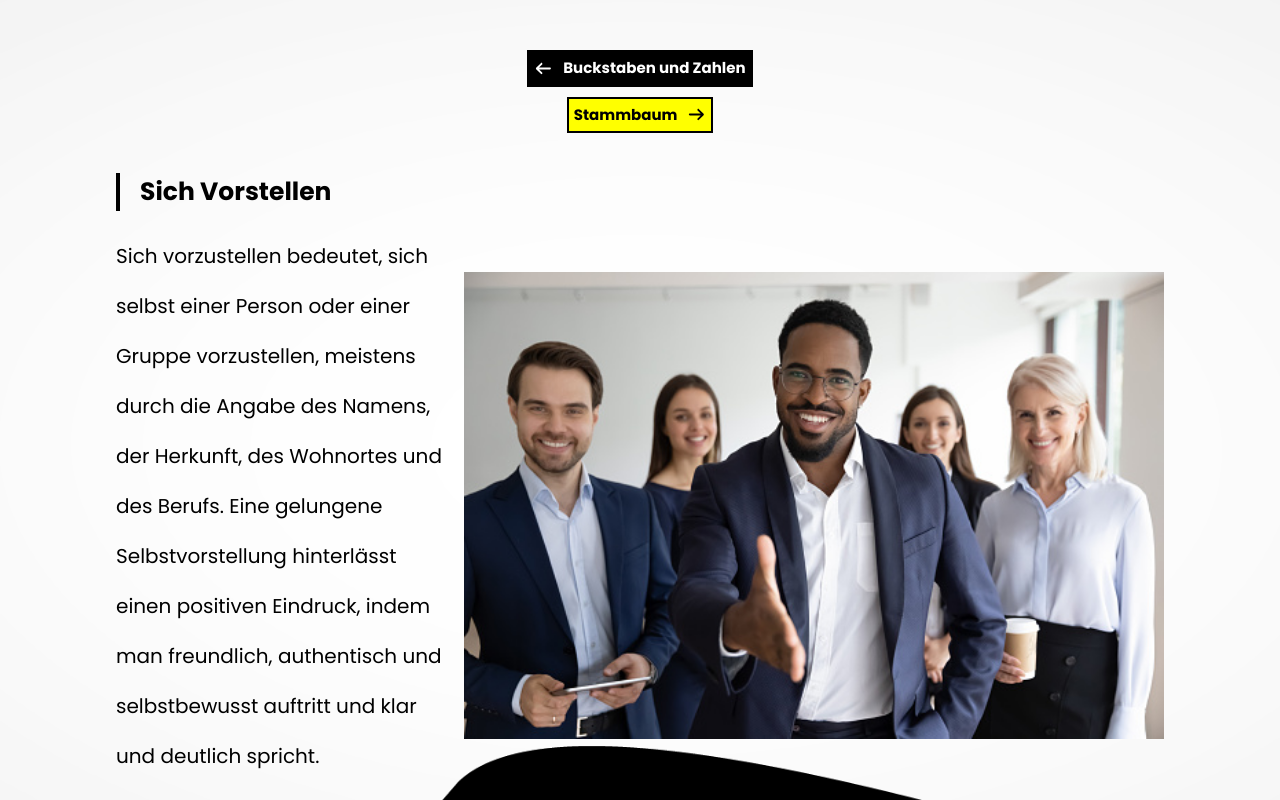
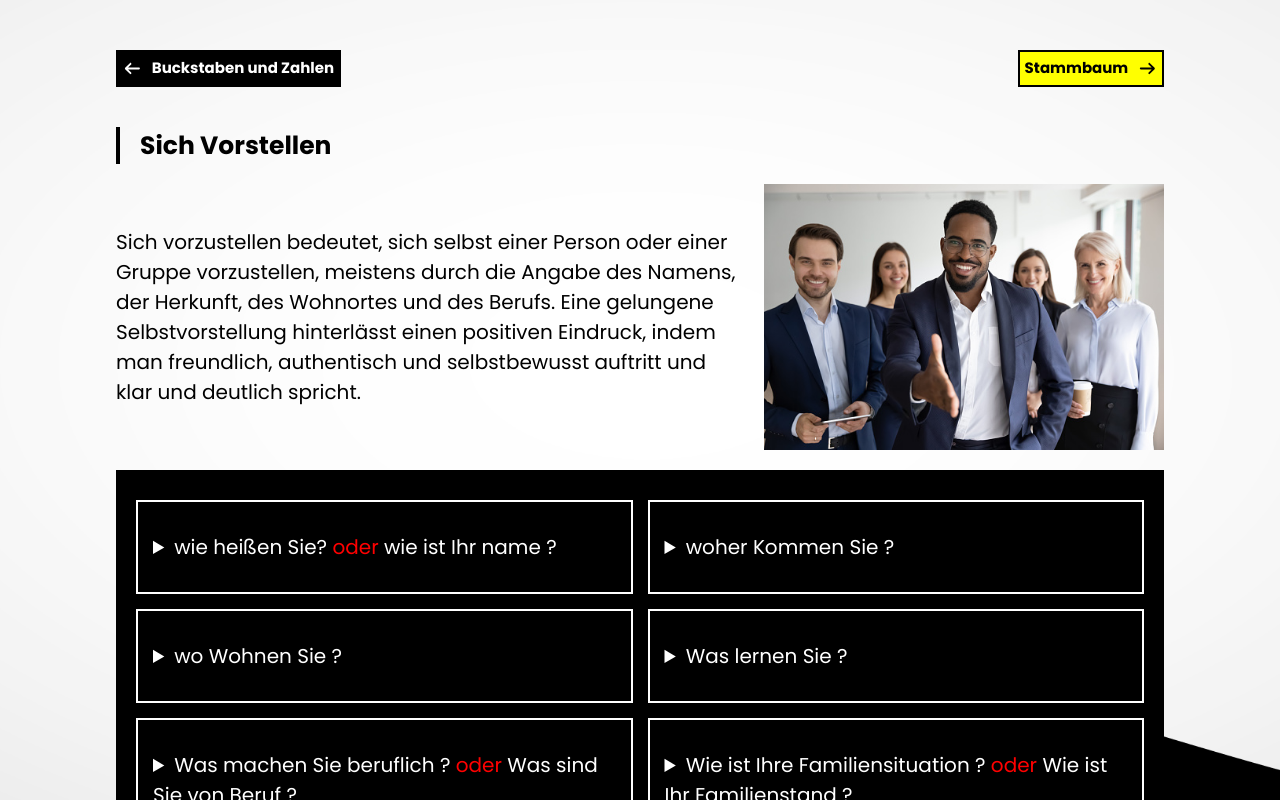
Before and after one commit to ELMHARMACHENASSIM/DeutschLerne, a React (Vite) app: page /page2 in a window 1280 px wide. Shown: the top 800 px of the page. Built offline with nearby package versions, Linux system fonts and the light colour scheme.

Commit message:
add bla bla

```diff
--- a/src/index.css
+++ b/src/index.css
@@ -1,16 +1,6 @@
 @import "tailwindcss";
+/* نربط المتغيّرات ديال @theme مع custom media */
 
-@layer components {
-  /* frontend */
-  .Mycontainer {
-    @apply w-[85%] ps-[20px] pe-[20px] ms-[auto] me-[auto];
-    @apply xs:w-[95%] xs:ps-[10px] xs:pe-[10px]; /* small screens */
-    @apply sm:w-[95%] sm:ps-[20px] sm:pe-[20px]; /* small screens */
-    @apply md:w-[90%] md:ps-[20px] md:pe-[20px]; /* medium screens */
-    @apply lg:w-[90%] lg:ps-[20px] lg:pe-[20px]; /* large screens */
-    @apply xl:w-[85%] xl:ps-[20px] xl:pe-[20px]; /* extra large screens */
-  }
-}
 @theme {
   --color-dark: #000;
   --color-white: #fff;
@@ -20,13 +10,23 @@
   --font-pB: "pB";
   --font-pR: "pR";
   --font-pL: "pL";
-  --breakpoint*: initial;
   --breakpoint-xs: 320px; /* Extra small phones */
+  --breakpoint-sm: 480px; /* Small phones */
   --breakpoint-md: 768px; /* Tablets */
   --breakpoint-lg: 976px; /* Small laptops */
-  --breakpoint-xl: 1200px; /* Desktop */
+  --breakpoint-xl: 1200px;
 }
 
+@layer components {
+  /* frontend */
+  .Mycontainer {
+    @apply w-[85%] ps-[20px] pe-[20px] ms-[auto] me-[auto];
+    @apply xs:w-[90%] xs:ps-[10px] xs:pe-[10px]; /* small screens */
+    @apply md:w-[90%] md:ps-[20px] md:pe-[20px]; /* medium screens */
+    @apply lg:w-[90%] lg:ps-[20px] lg:pe-[20px]; /* large screens */
+    @apply xl:w-[85%] xl:ps-[20px] xl:pe-[20px]; /* extra large screens */
+  }
+}
 @font-face {
   font-family: "pB";
   src: url(./assets/font/Poppins-Bold.ttf);
--- a/src/pages/PageDrei.jsx
+++ b/src/pages/PageDrei.jsx
@@ -16,7 +16,7 @@ const PageDrei = () => {
         }}
       >
         <div className="Mycontainer  py-[50px] font-pB text-[20px]">
-          <div className="w-[100%] flex justify-between items-center xs:text-[15px] xs:flex-col xs:gap-[10px]">
+          <div className="w-[100%] flex justify-between items-center xs:text-[15px] xs:flex-col xs:gap-[10px] lg:flex-row">
             <Link to={"/page2"} className="flex  items-center gap-[10px]  bg-red p-[10px] text-white border-black border-[2px] xs:p-[5px]">
               {" "}
               <FontAwesomeIcon icon={faArrowLeft} />{" "}
--- a/src/pages/PageEin.jsx
+++ b/src/pages/PageEin.jsx
@@ -40,7 +40,7 @@ const PageEin = () => {
                 Buckstaben und Zahlen
               </h1>
             </div>
-            <div className="w-[100%] flex justify-between items-center flex-row gap-[20px] xs:flex-col">
+            <div className="w-[100%] flex justify-between items-center lg:flex-row gap-[20px] xs:flex-col">
               <div className="w-[600px] h-[600px] lg:w-[400px] lg:h-[400px] xs:w-[100%] xs:h-[100%] ">
                 <img
                   src={imgOne}
--- a/src/pages/PageFunf.jsx
+++ b/src/pages/PageFunf.jsx
@@ -19,7 +19,7 @@ const PageFunf = () => {
         }}
       >
         <div className="Mycontainer  py-[50px] font-pB text-[20px]">
-          <div className="w-[100%] flex justify-between items-center xs:text-[15px] xs:flex-col xs:gap-[10px]">
+          <div className="w-[100%] flex justify-between items-center xs:text-[15px] xs:flex-col xs:gap-[10px] lg:flex-row">
             <Link to={"/page4"} className="flex  items-center gap-[10px] bg-dark p-[10px] text-white border-black border-[2px] xs:p-[5px]">
               {" "}
               <FontAwesomeIcon icon={faArrowLeft} /> <span>Die Restaurant</span>
@@ -48,7 +48,7 @@ const PageFunf = () => {
               </div>
               <div className="lg:w-[60%] xs:w-[100%]"><img src={tag} alt="" /></div>
             </div>
-            <div className="w-[100%]  p-[25px] flex justify-between items-center lg:flex-row  gap-[40px] xs:flex-col xs:p-[5px]">
+            <div className="w-[100%]  p-[25px] flex justify-between items-center xl:flex-row lg:flex-col  gap-[40px] xs:flex-col xs:p-[5px]">
               <img src={uhr} alt="" className="lg:w-[600px] h-[100%] xs:w-[100%]  " />
               <div className="w-[100%] h-[100%] font-pR xs:text-[20px]">
                 {" "}
--- a/src/pages/PageSechs.jsx
+++ b/src/pages/PageSechs.jsx
@@ -16,7 +16,7 @@ const PageSechs = () => {
         }}
       >
         <div className="Mycontainer  py-[50px] font-pB text-[20px]">
-          <div className="w-[100%] flex justify-between items-center xs:text-[15px] xs:flex-col xs:gap-[10px]">
+          <div className="w-[100%] flex justify-between items-center xs:text-[15px] xs:flex-col xs:gap-[10px] lg:flex-row">
             <Link to={"/page5"} className="flex  items-center gap-[10px] bg-red p-[10px] text-white border-black border-[2px] xs:p-[5px]">
               {" "}
               <FontAwesomeIcon icon={faArrowLeft} />{" "}
--- a/src/pages/PageVier.jsx
+++ b/src/pages/PageVier.jsx
@@ -21,7 +21,7 @@ const PageVier = () => {
         }}
       >
         <div className="Mycontainer  py-[50px] font-pB text-[20px]">
-          <div className="w-[100%] flex justify-between items-center xs:text-[15px] xs:flex-col xs:gap-[10px]">
+          <div className="w-[100%] flex justify-between items-center xs:text-[15px] xs:flex-col xs:gap-[10px] lg:flex-row">
             <Link to={"/page3"} className="flex  items-center gap-[10px] bg-yellow p-[10px] border-black border-[2px] xs:p-[5px]">
               {" "}
               <FontAwesomeIcon icon={faArrowLeft} /> <span>Stammbaum</span>
--- a/src/pages/PageZwei.jsx
+++ b/src/pages/PageZwei.jsx
@@ -17,7 +17,7 @@ const PageZwei = () => {
         }}
       >
         <div className="Mycontainer  py-[50px] font-pB text-[20px] ">
-          <div className="w-[100%] flex justify-between items-center xs:text-[15px] xs:flex-col xs:gap-[10px]">
+          <div className="w-[100%] flex justify-between items-center xs:text-[15px] xs:flex-col xs:gap-[10px] lg:flex-row" >
             <Link to={"/page1"} className="flex  items-center gap-[10px] bg-dark p-[10px] text-white border-black border-[2px] xs:p-[5px]" >
               {" "}
               <FontAwesomeIcon icon={faArrowLeft} />{" "}
@@ -37,7 +37,7 @@ const PageZwei = () => {
             </div>
             <div className="flex lg:justify-between lg:items-center lg:flex-row font-pR select-none xs:flex-col-reverse xs:gap-[20px]">
               <div className="flex-1">
-                <h1 className="lg:leading-[50px] xs:leading-[30px] xs:text-[20px]">
+                <h1 className="lg:leading-[30px] xs:leading-[30px] xs:text-[20px]">
                   Sich vorzustellen bedeutet, sich selbst einer Person oder
                   einer Gruppe vorzustellen, meistens durch die Angabe des
                   Namens, der Herkunft, des Wohnortes und des Berufs. Eine
@@ -46,7 +46,7 @@ const PageZwei = () => {
                   auftritt und klar und deutlich spricht.{" "}
                 </h1>
               </div>
-              <div className="lg:w-[700px] lg:h-{500px] xs:w-[100%] xs:h-[100%]">
+              <div className="lg:w-[400px] lg:h-{250px] xs:w-[100%] xs:h-[100%]">
                 <img
                   src={img4}
                   alt=""
```
